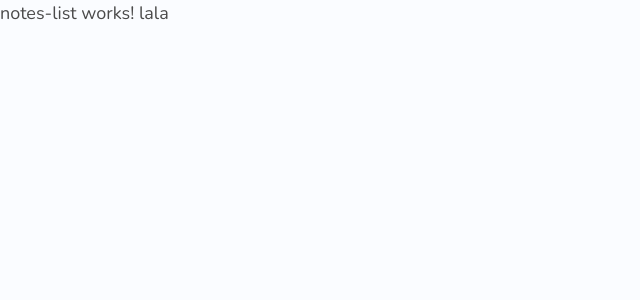
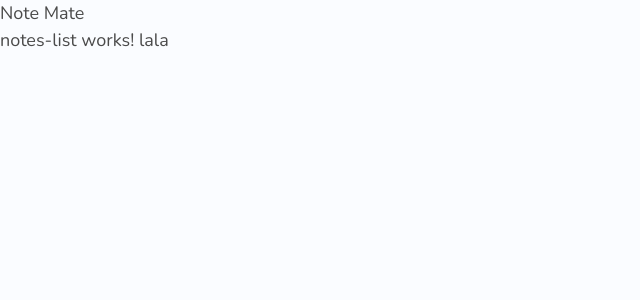
Before and after one commit to semcak1/Note-Mate-with-Angular, an Angular app: page / in a window 1280 px wide. Shown: the top 300 px of the page, without its empty margins (0-640 px from the left). Built offline with nearby package versions, Linux system fonts and the light colour scheme.

Commit message:
3 leson Layout component created

```diff
--- a/src/app/app-routing.module.ts
+++ b/src/app/app-routing.module.ts
@@ -1,9 +1,13 @@
 import { NgModule } from '@angular/core';
 import { Routes, RouterModule } from '@angular/router';
 import { NotesListComponent } from './pages/notes-list/notes-list.component';
+import { MainLAyoutComponent } from './pages/main-layout/main-layout.component';
 
 const routes: Routes = [
-  {path:'', component:NotesListComponent}
+
+  {path:'', component:MainLAyoutComponent, children:[
+    {path:'', component:NotesListComponent}
+  ]}
 ];
 
 @NgModule({
--- a/src/app/app.module.ts
+++ b/src/app/app.module.ts
@@ -4,11 +4,13 @@
 import { AppRoutingModule } from './app-routing.module';
 import { AppComponent } from './app.component';
 import { NotesListComponent } from './pages/notes-list/notes-list.component';
+import { MainLAyoutComponent } from './pages/main-layout/main-layout.component';
 
 @NgModule({
   declarations: [
     AppComponent,
-    NotesListComponent
+    NotesListComponent,
+    MainLAyoutComponent
   ],
   imports: [
     BrowserModule,
--- /dev/null
+++ b/src/app/pages/main-layout/main-layout.component.html
@@ -0,0 +1,12 @@
+<div class="layout-box">
+  <div class="top-bar">
+    <h1>Note Mate</h1>
+  </div>
+
+  <div class="page-content">
+    <router-outlet></router-outlet>
+
+
+  </div>
+
+</div>
--- /dev/null
+++ b/src/app/pages/main-layout/main-layout.component.ts
@@ -0,0 +1,15 @@
+import { Component, OnInit } from '@angular/core';
+
+@Component({
+  selector: 'app-main-layout',
+  templateUrl: './main-layout.component.html',
+  styleUrls: ['./main-layout.component.scss']
+})
+export class MainLAyoutComponent implements OnInit {
+
+  constructor() { }
+
+  ngOnInit() {
+  }
+
+}
```
Also changed, not shown: src/app/pages/main-layout/main-layout.component.scss (added), 1 other file (tests, documents, lock files or other folders).
